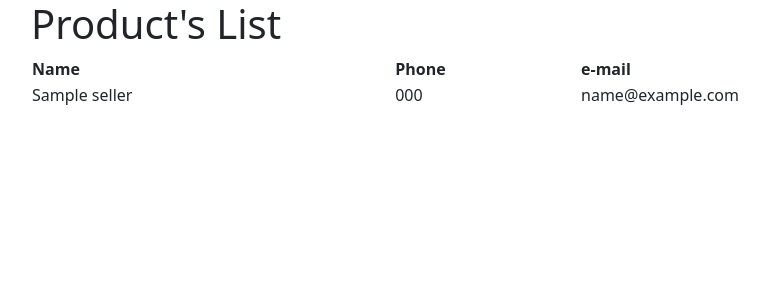
After one commit to maykondgranemann/TS-V1, a Flask app: template app/front/templates/list_sellers.html in a window 1280 px wide. The commit adds this page. Shown: the top 300 px of the page, without its empty margins (51-820 px from the left). Run offline with Flask 2, Linux system fonts and the light colour scheme; the template is opened without the code that fills it: most values are stand-ins (such as "Sample title", 1, 10 or a date in 2020).

Commit message:
front de seller

```diff
--- a/app/front/templates/index.html
+++ b/app/front/templates/index.html
@@ -12,9 +12,11 @@
 <div class="row">
   <div class="col">
     <a class="btn btn-primary" href="/marketplace">Create Marketplace</a>
-      <a class="btn btn-primary" href="/marketplace/list">List Marketplaces</a>
+    <a class="btn btn-primary" href="/marketplace/list">List Marketplaces</a>
     <a class="btn btn-primary" href="/product">Create Products</a>
     <a class="btn btn-primary" href="/product/list">List Products</a>
+    <a class="btn btn-primary" href="/seller/create">Create Seller</a>
+    <a class="btn btn-primary" href="/seller/list">List Seller</a>
   </div>
 </div>
 {% endblock content %}
--- /dev/null
+++ b/app/front/templates/list_sellers.html
@@ -0,0 +1,19 @@
+{% extends "base.html" %}
+
+{% block content %}
+<h1>Product's List</h1>
+<table style="width:100%">
+    <tr>
+        <th>Name</th>
+        <th>Phone</th>
+        <th>e-mail</th>
+    </tr>
+    {% for seller in seller_list %}
+    <tr>
+      <td>{{seller.name}}</td>
+      <td>{{seller.phone}}</td>
+      <td>{{ seller.email }}</td>
+    </tr>
+    {% endfor %}
+  </table>
+{% endblock %}
```
Also changed, not shown: app/front/templates/new_seller.html (added, +11 -0 lines).
